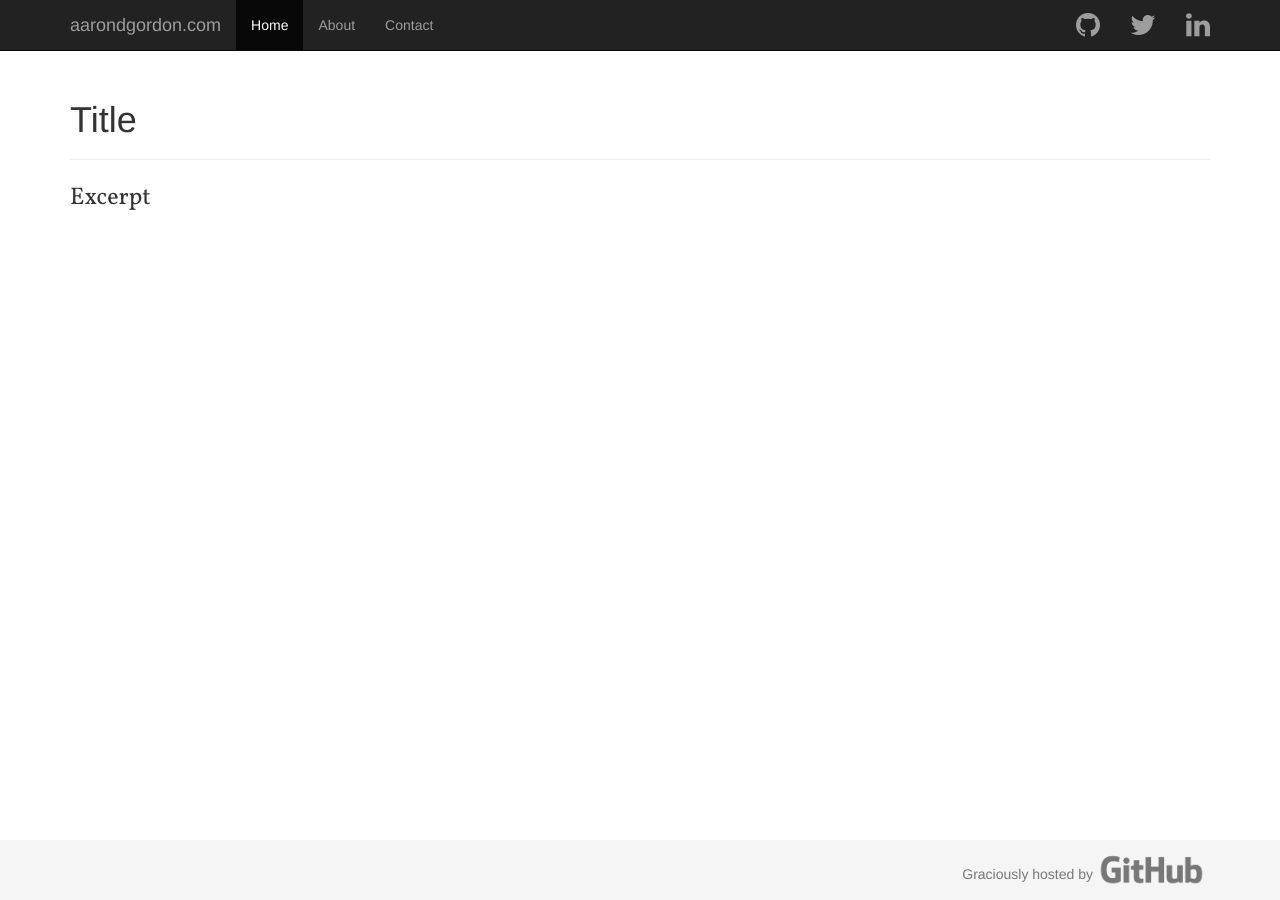
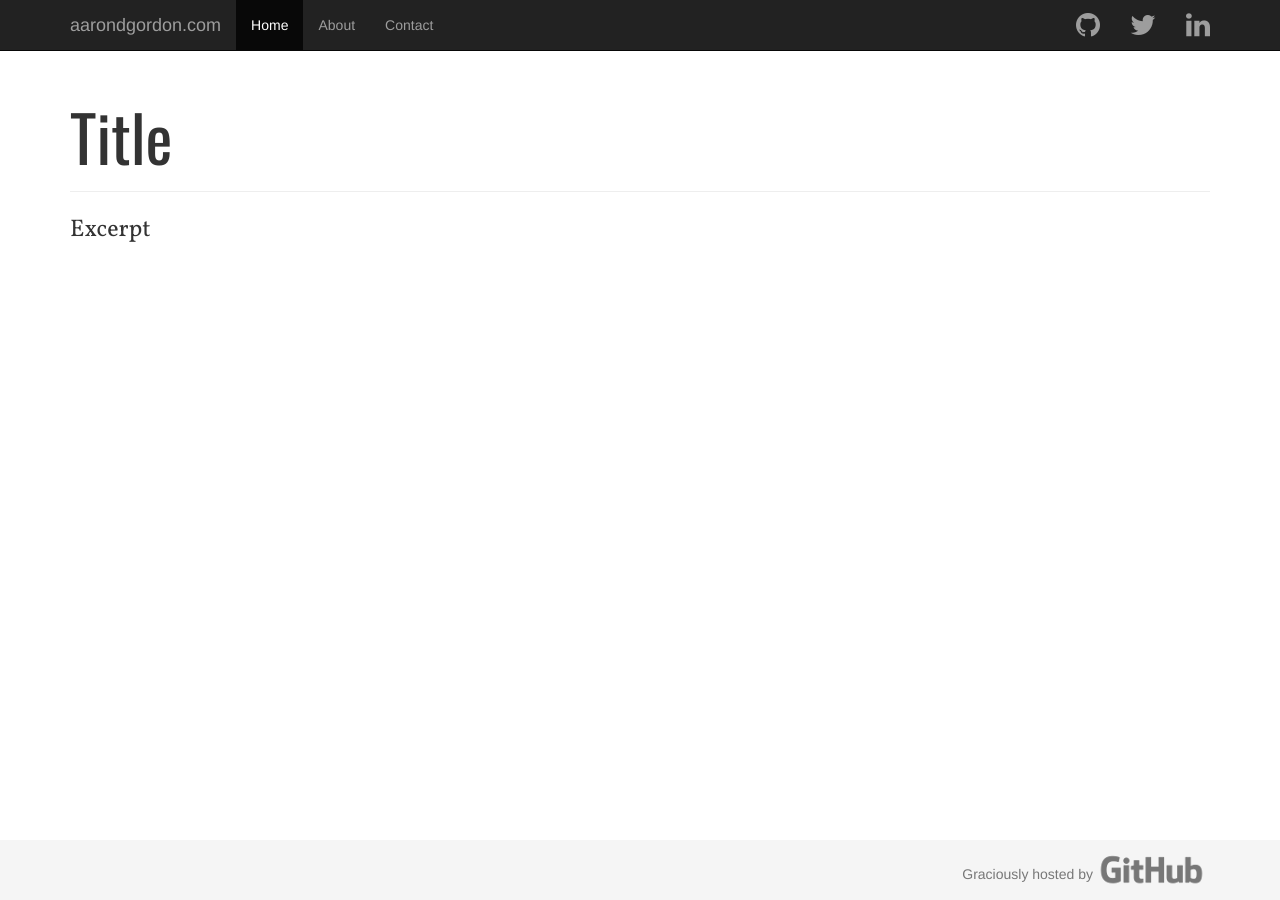
Before and after one commit to aarondgordon/aarondgordon.github.io, a Jekyll site: the page built from index.html, in a window 1280 px wide. Built offline with Jekyll 4.4.1, drawn with Linux system fonts in a browser that asks for light colours; nearby versions of some CDN libraries.

Commit message:
Changed headers to Oswald

```diff
--- a/assets/css/default-layout.css
+++ b/assets/css/default-layout.css
@@ -14,6 +14,17 @@ body > .container {
 
 body {
   margin-bottom: 60px;
+}
+
+h1, h2, h3, h4, h5, h6 {
+  font-family: 'Oswald', 'Helvetica', sans-serif;
+  vertical-align: baseline;
+  -webkit-font-smoothing: antialiased;
+}
+
+h1 {
+  font-size: 64px;
+  line-height: 72px;
 }
 
 p {
```
